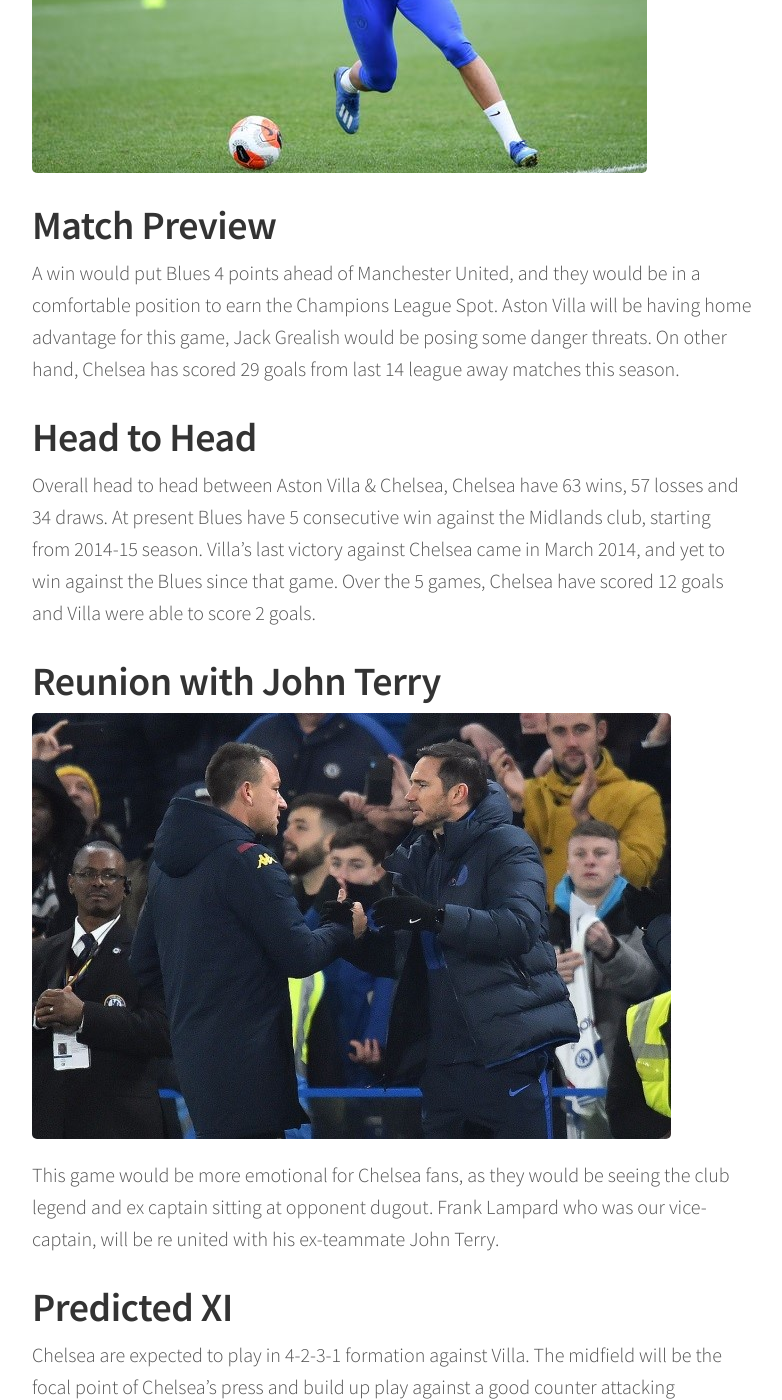
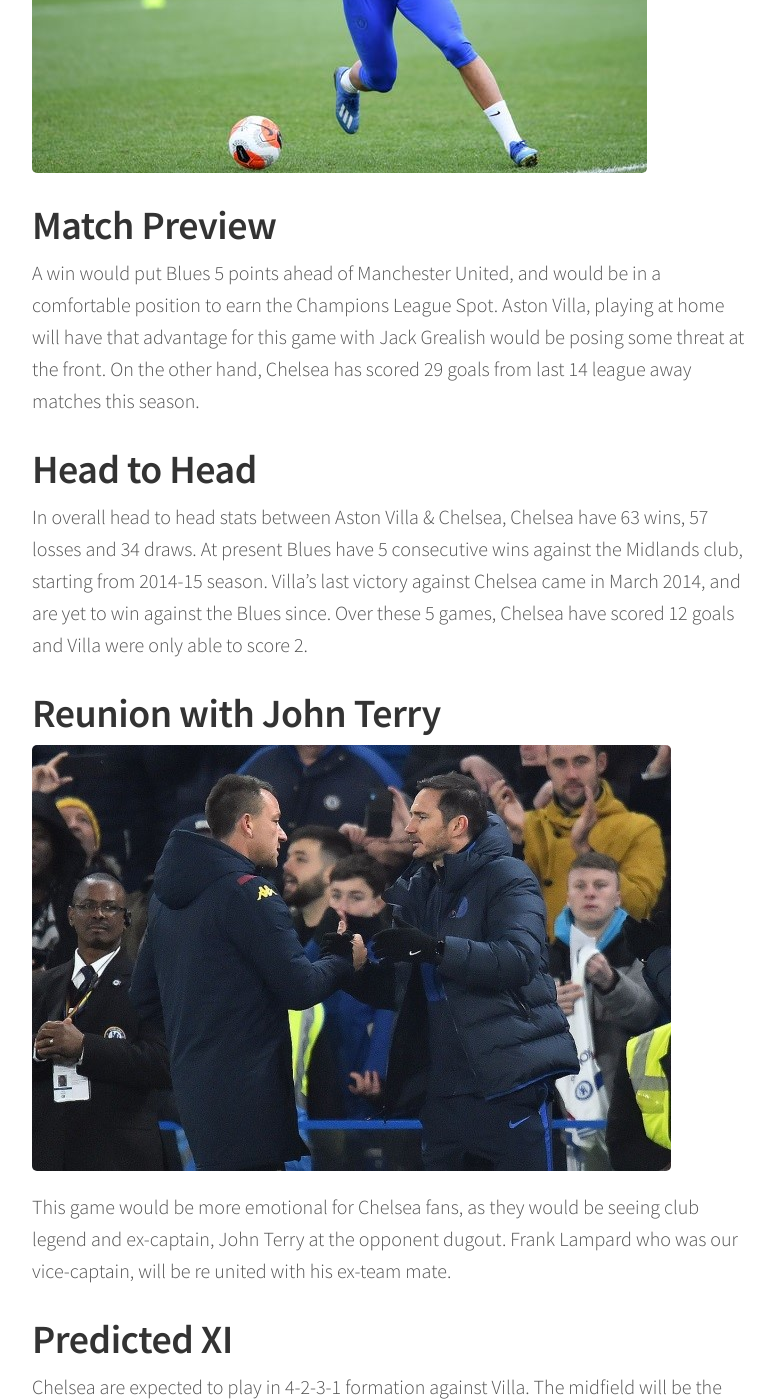
Before and after one commit to chelseafcindia/blog, a Jekyll site: the page built from _posts/2020-06-20-aston-villa-vs-chelsea-fc-preview.markdown, in a window 1280 px wide and 1400 px high, scrolled down 2026 px. Shown: the whole window, without its empty margins (248-1030 px from the left). Built offline with Jekyll 4.4.1, drawn with Linux system fonts in a browser that asks for light colours; comment, search, counter and statistics services are not loaded; some of the changed text lies outside the part shown.

Commit message:
Updated Aston Villa Vs Chelsea Fc Preview

```diff
--- a/_posts/2020-06-20-aston-villa-vs-chelsea-fc-preview.markdown
+++ b/_posts/2020-06-20-aston-villa-vs-chelsea-fc-preview.markdown
@@ -5,7 +5,7 @@
 
 ![1DaysPL2 copy.png](/uploads/1DaysPL2%20copy.png)
 
-The Blues return to action after 3 months due to Pandemic and will be facing Aston Villa. The Blues travel down to Villa Park who currently sit on 4th place, would be looking to secure all 3 points. Manchester United after their draw against Tottenham Hotspurs gives Chelsea an advantage to extend their lead.
+The Blues return to action after 3 months of no football as they face Aston Villa. Chelsea who currently are placed 4th on the table, will travel down to Villa Park, would be looking to secure all 3 points. Since Manchester United drew their first match in return against Tottenham Hotspurs, it gives Chelsea a chance to extend their lead between them.
 
 ![1-b2e3d4.jpg](/uploads/1-b2e3d4.jpg)
 
@@ -15,31 +15,31 @@
 
 • When asked about Pedro and Willian “'They're ongoing and we have until next week to find a solution. It will be good to finish the season with the squad we started with.'”
 
-• Tomori has a muscle injury, maybe due to the stresses of getting fit quickly, and is out for 10 days.
+• Tomori has a muscle injury, maybe due to the stress of getting fit quickly, and is out for 10 days.
 
 • Hudson-Odoi had a small injury earlier on and is not match fit, albeit he is physically fit.
 
 • Jorginho is suspended after picking up 10 yellow cards this season.
 
-• Tammy who missed previous 3 games due to ankle injury in March, could feature for tonight’s game.
+• Tammy who missed previous 3 games due to an ankle injury in March, could feature for tonight’s game.
 
-• Andreas Christensen would be featuring despite breaking his finger in training 2 weeks ago.
+• Andreas Christensen would be featuring despite breaking his finger in training 2 weeks ago
 
 ![2-32a94a.jpg](/uploads/2-32a94a.jpg)
 
 # Match Preview
 
-A win would put Blues 4 points ahead of Manchester United, and they would be in a comfortable position to earn the Champions League Spot. Aston Villa will be having home advantage for this game, Jack Grealish would be posing some danger threats. On other hand, Chelsea has scored 29 goals from last 14 league away matches this season.
+A win would put Blues 5 points ahead of Manchester United, and would be in a comfortable position to earn the Champions League Spot. Aston Villa, playing at home will have that advantage for this game with Jack Grealish would be posing some threat at the front. On the other hand, Chelsea has scored 29 goals from last 14 league away matches this season.
 
 # Head to Head
 
-Overall head to head between Aston Villa & Chelsea, Chelsea have 63 wins, 57 losses and 34 draws. At present Blues have 5 consecutive win against the Midlands club, starting from 2014-15 season. Villa’s last victory against Chelsea came in March 2014, and yet to win against the Blues since that game. Over the 5 games, Chelsea have scored 12 goals and Villa were able to score 2 goals.
+In overall head to head stats between Aston Villa & Chelsea, Chelsea have 63 wins, 57 losses and 34 draws. At present Blues have 5 consecutive wins against the Midlands club, starting from 2014-15 season. Villa’s last victory against Chelsea came in March 2014, and are yet to win against the Blues since. Over these 5 games, Chelsea have scored 12 goals and Villa were only able to score 2.
 
 # Reunion with John Terry
 
 ![3-b5f1a5.jpg](/uploads/3-b5f1a5.jpg)
 
-This game would be more emotional for Chelsea fans, as they would be seeing the club legend and ex captain sitting at opponent dugout. Frank Lampard who was our vice-captain, will be re united with his ex-teammate John Terry.
+This game would be more emotional for Chelsea fans, as they would be seeing club legend and ex-captain, John Terry at the opponent dugout. Frank Lampard who was our vice-captain, will be re united with his ex-team mate.
 
 # Predicted XI
 
```
Also changed, not shown: other parts of _posts/2020-06-20-aston-villa-vs-chelsea-fc-preview.markdown (+2 -2 lines).
